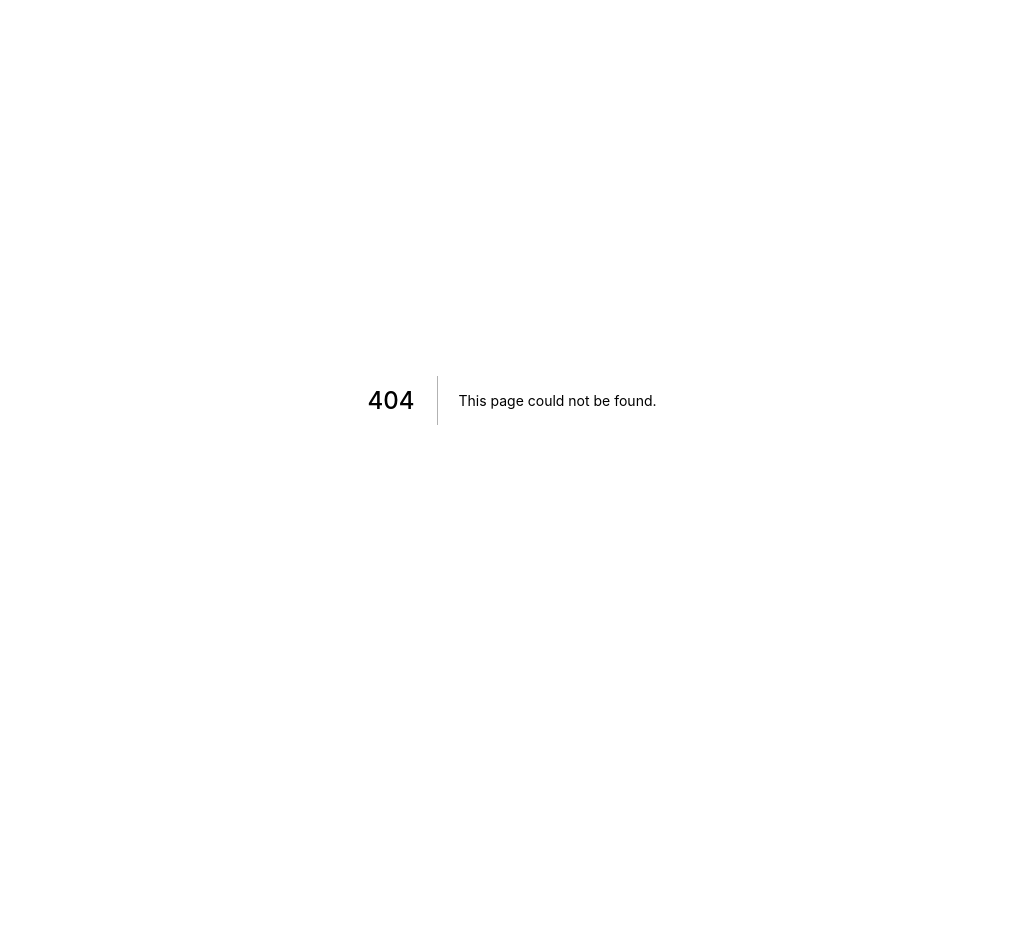
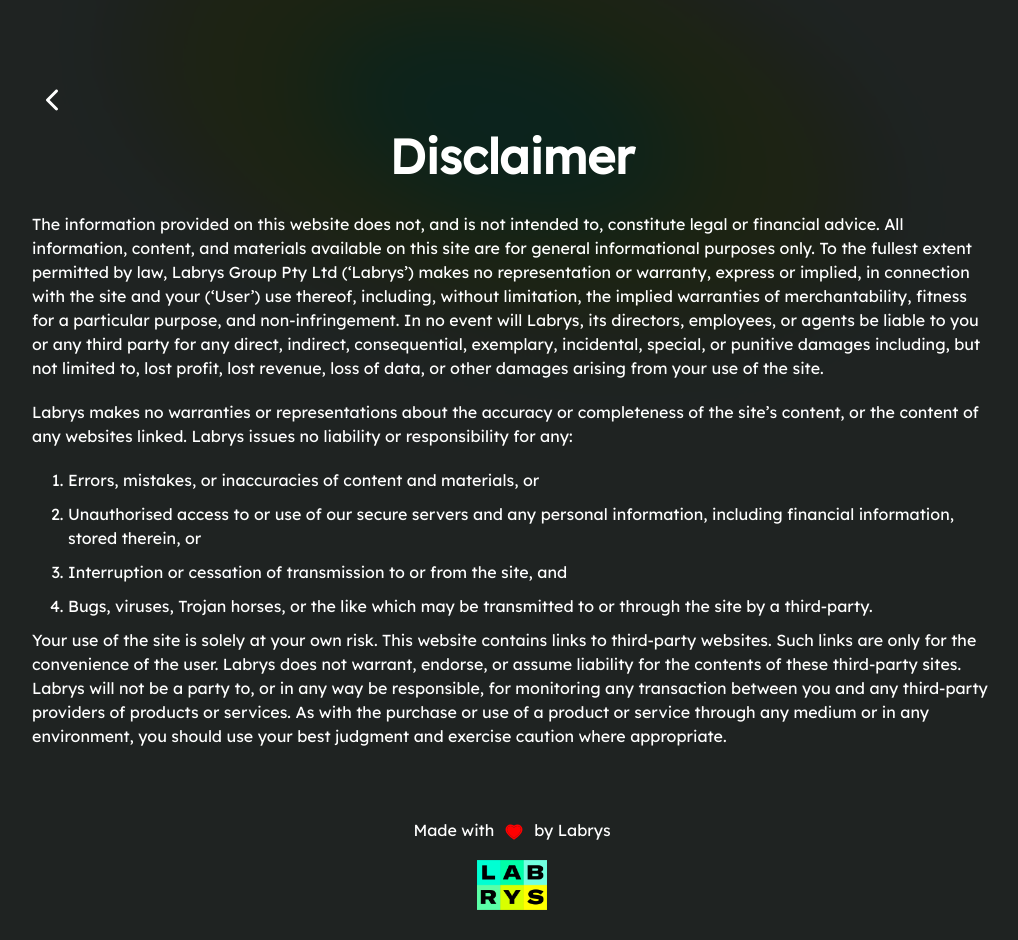
Before and after one commit to Labrys-Group/mev-watch-v2, a Next.js app: page /disclaimer in a window 1280 px wide. Before the commit this address had no page. Shown: the whole page, without its empty margins (128-1146 px from the left). Before the commit the page ends 800 px from the top, so only its background shows below. Built offline with nearby package versions, Linux system fonts and the light colour scheme.

Commit message:
:sparkle: feat: WIP creating disclaimer page

```diff
--- /dev/null
+++ b/components/MainContainer.tsx
@@ -0,0 +1,80 @@
+import { ReactNode } from "react";
+import { Flex, chakra, Box, VStack, Image, Link, Text } from "@chakra-ui/react";
+import { AiTwotoneHeart } from "react-icons/ai";
+
+const MainContainer = ({ children }: { children: ReactNode }) => {
+  const LABRYS_LINK = "https://labrys.io";
+  return (
+    <ImgBackground>
+      <Background>
+        <BodyContainer>{children}</BodyContainer>
+        <Footer>
+          <Link href={LABRYS_LINK} target="_blank">
+            <VStack align="center">
+              <Flex alignItems="center">
+                <Text color="#fff" mb="10px" whiteSpace="nowrap">
+                  Made with
+                </Text>
+                <Box mx="10px" mb="7px">
+                  <AiTwotoneHeart color="red" size="20px" />
+                </Box>
+                <Text color="#fff" mb="10px" whiteSpace="nowrap">
+                  by Labrys
+                </Text>
+              </Flex>
+              <Image
+                src="/LabrysLogo.png"
+                alt="Labrys"
+                height={50}
+                width={70}
+              />
+            </VStack>
+          </Link>
+        </Footer>
+      </Background>
+    </ImgBackground>
+  );
+};
+export default MainContainer;
+
+const ImgBackground = chakra(Flex, {
+  baseStyle: {
+    backgroundImage: "/gradientBg.png",
+    backgroundPosition: "center",
+    backgroundSize: "cover",
+    width: "100vw",
+    minHeight: "100vh",
+    minWidth: "600px",
+  },
+});
+
+const Background = chakra(Flex, {
+  baseStyle: {
+    flexDirection: "column",
+    margin: "0 auto",
+    backgroundColor: "#0000007e",
+    minHeight: "100vh",
+    width: "100%",
+  },
+});
+
+const BodyContainer = chakra(Flex, {
+  baseStyle: {
+    minWidth: "600px",
+    maxWidth: "1000px",
+    width: "100%",
+    minHeight: "calc(100vh - 180px)",
+    flexDirection: "column",
+    margin: "0 auto",
+    alignItems: "center",
+    paddingTop: "80px",
+    paddingX: "20px",
+  },
+});
+
+const Footer = chakra(VStack, {
+  baseStyle: {
+    paddingTop: "50px",
+    paddingBottom: "30px",
+  },
+});
--- a/pages/_app.tsx
+++ b/pages/_app.tsx
@@ -4,11 +4,14 @@
 import type { AppProps } from "next/app";
 import { ChakraProvider } from "@chakra-ui/react";
 import { theme } from "../styles/theme";
+import MainContainer from "../components/MainContainer";
 
 function MyApp({ Component, pageProps }: AppProps) {
   return (
     <ChakraProvider theme={theme}>
-      <Component {...pageProps} />
+      <MainContainer>
+        <Component {...pageProps} />
+      </MainContainer>
     </ChakraProvider>
   );
 }
--- /dev/null
+++ b/pages/disclaimer.tsx
@@ -0,0 +1,107 @@
+import {
+  ListItem,
+  OrderedList,
+  Text,
+  chakra,
+  IconButton,
+  Box,
+} from "@chakra-ui/react";
+import { useRouter } from "next/router";
+import { IoIosArrowBack } from "react-icons/io";
+
+const Disclaimer = () => {
+  const router = useRouter();
+
+  return (
+    <Box position="relative">
+      <BackBtn
+        aria-label="Back"
+        icon={<IoIosArrowBack size="2rem" />}
+        onClick={() => router.push("/")}
+      />
+      <DefaultText fontSize="3rem" fontWeight="bold" textAlign="center">
+        Disclaimer
+      </DefaultText>
+      <DefaultText>
+        The information provided on this website does not, and is not intended
+        to, constitute legal or financial advice. All information, content, and
+        materials available on this site are for general informational purposes
+        only. To the fullest extent permitted by law, Labrys Group Pty Ltd
+        (‘Labrys’) makes no representation or warranty, express or implied, in
+        connection with the site and your (‘User’) use thereof, including,
+        without limitation, the implied warranties of merchantability, fitness
+        for a particular purpose, and non-infringement. In no event will Labrys,
+        its directors, employees, or agents be liable to you or any third party
+        for any direct, indirect, consequential, exemplary, incidental, special,
+        or punitive damages including, but not limited to, lost profit, lost
+        revenue, loss of data, or other damages arising from your use of the
+        site.
+      </DefaultText>
+      <DefaultText>
+        Labrys makes no warranties or representations about the accuracy or
+        completeness of the site’s content, or the content of any websites
+        linked. Labrys issues no liability or responsibility for any:
+      </DefaultText>
+      <OrderedList>
+        <StyledListItem>
+          Errors, mistakes, or inaccuracies of content and materials, or
+        </StyledListItem>
+
+        <StyledListItem>
+          Unauthorised access to or use of our secure servers and any personal
+          information, including financial information, stored therein, or
+        </StyledListItem>
+        <StyledListItem>
+          Interruption or cessation of transmission to or from the site, and
+        </StyledListItem>
+        <StyledListItem>
+          Bugs, viruses, Trojan horses, or the like which may be transmitted to
+          or through the site by a third-party.
+        </StyledListItem>
+      </OrderedList>
+      <DefaultText>
+        Your use of the site is solely at your own risk. This website contains
+        links to third-party websites. Such links are only for the convenience
+        of the user. Labrys does not warrant, endorse, or assume liability for
+        the contents of these third-party sites. Labrys will not be a party to,
+        or in any way be responsible, for monitoring any transaction between you
+        and any third-party providers of products or services. As with the
+        purchase or use of a product or service through any medium or in any
+        environment, you should use your best judgment and exercise caution
+        where appropriate.
+      </DefaultText>
+    </Box>
+  );
+};
+
+export default Disclaimer;
+
+const BackBtn = chakra(IconButton, {
+  baseStyle: {
+    position: "relative",
+    background: "transparent",
+    top: "0px",
+    left: "0px",
+    color: "#fff",
+    _hover: {
+      background: "transparent",
+      color: "green",
+    },
+  },
+});
+
+const DefaultText = chakra(Text, {
+  baseStyle: {
+    fontSize: "16px",
+    marginBottom: "20px",
+    color: "#fff",
+  },
+});
+
+const StyledListItem = chakra(ListItem, {
+  baseStyle: {
+    fontSize: "16px",
+    margin: "0 0 10px 20px",
+    color: "#fff",
+  },
+});
```
Also changed, not shown: pages/index.tsx (+7 -37 lines).
